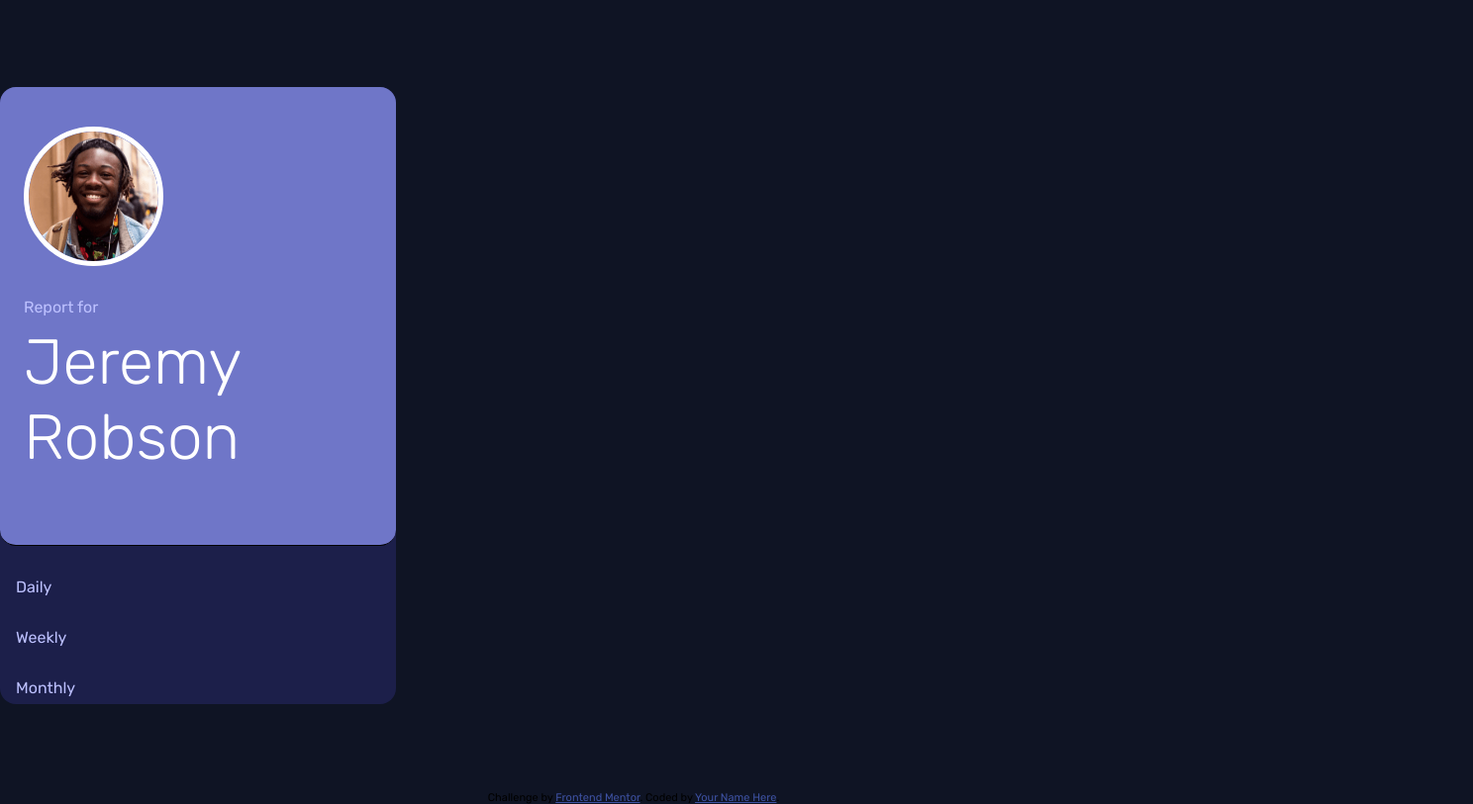
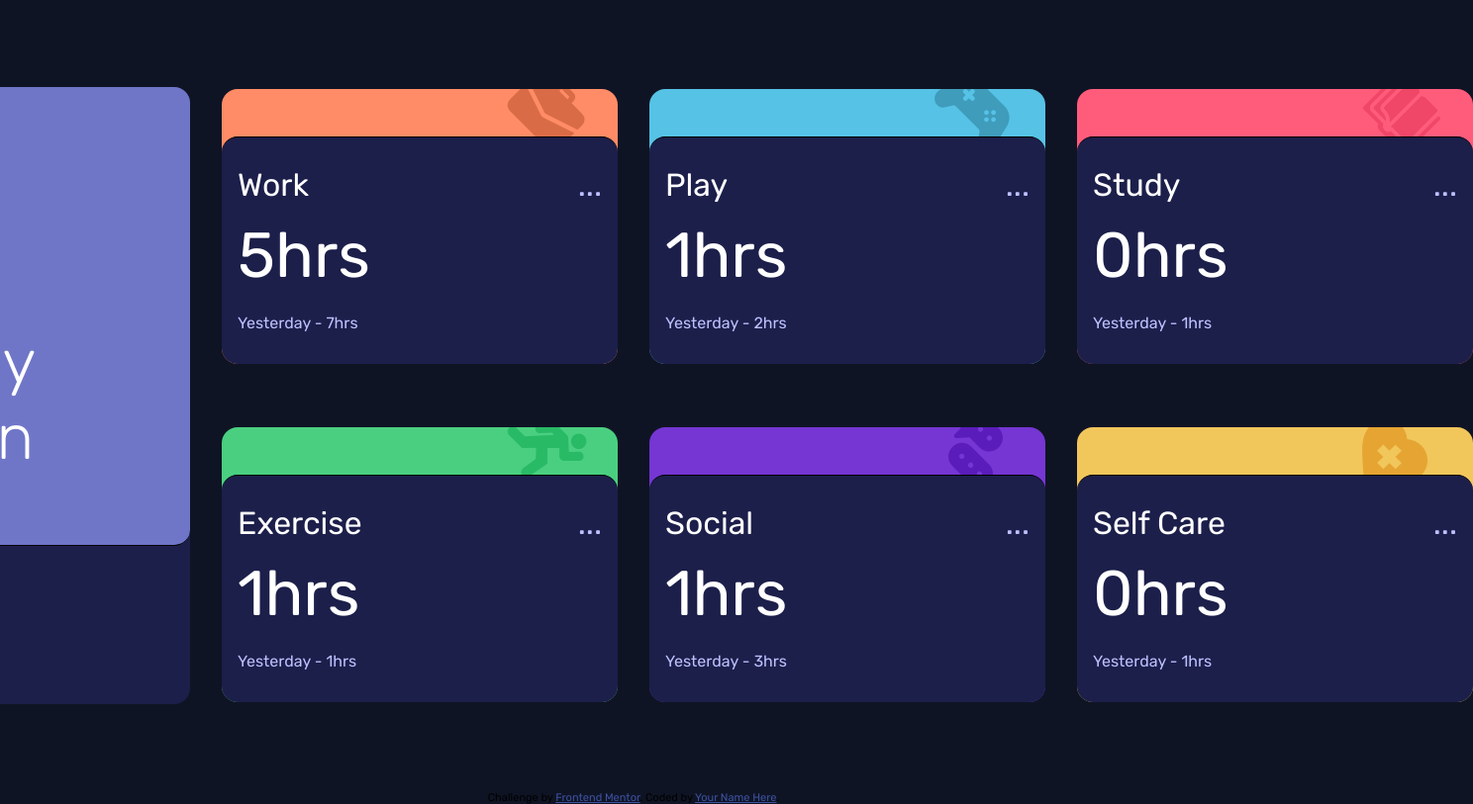
Before and after one commit to KrishnaPoddar1/TimeTrackingDashboard, a plain HTML site: page index.html in a window 1280 px wide. Shown: the whole page at 99% size, 1488 px wide, since content can reach past the window. Drawn offline with Linux system fonts and the light colour scheme; the site is published under a folder, as on GitHub Pages, so addresses that start at the root find nothing.

Commit message:
JavaScript Updated

```diff
--- a/index.html
+++ b/index.html
@@ -38,7 +38,7 @@
     Coded by <a href="#">Your Name Here</a>.
   </footer>
 
-  <script src="/main.js"></script>
+  <script src="./main.js"></script>
 
 </body>
 </html>
--- a/main.js
+++ b/main.js
@@ -1,6 +1,6 @@
 // Connect the Json file to the javascript
 async function populate() {
-    const response = await fetch('./data.json');
+    const response = await fetch("./data.json");
     const data = await response.json();
 
     //console.log(data);
```
